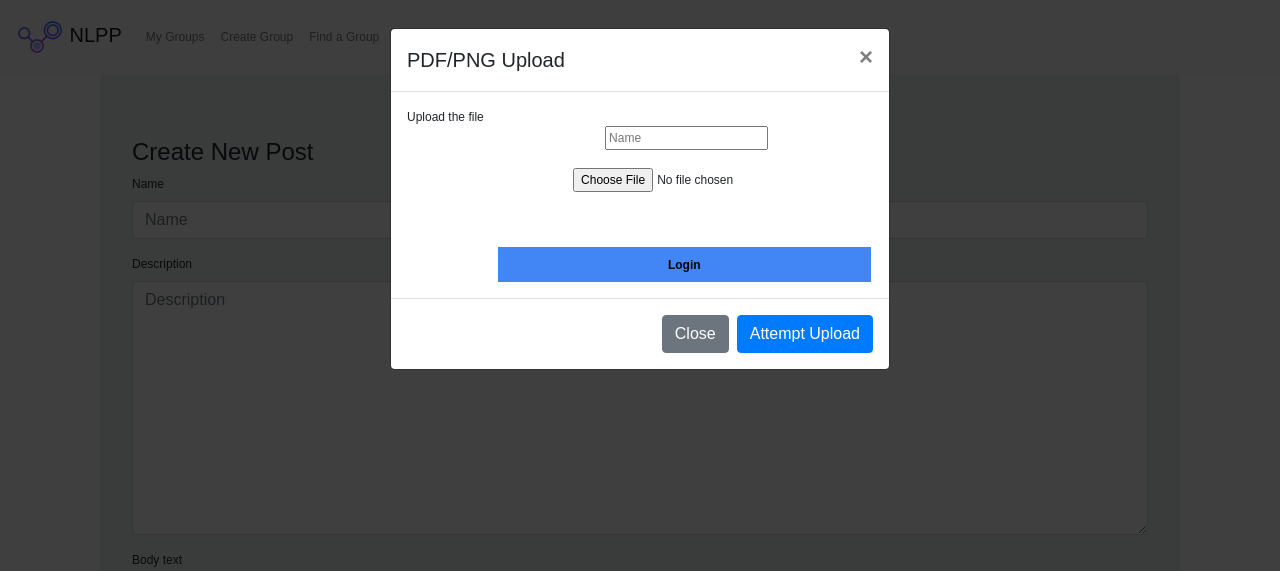
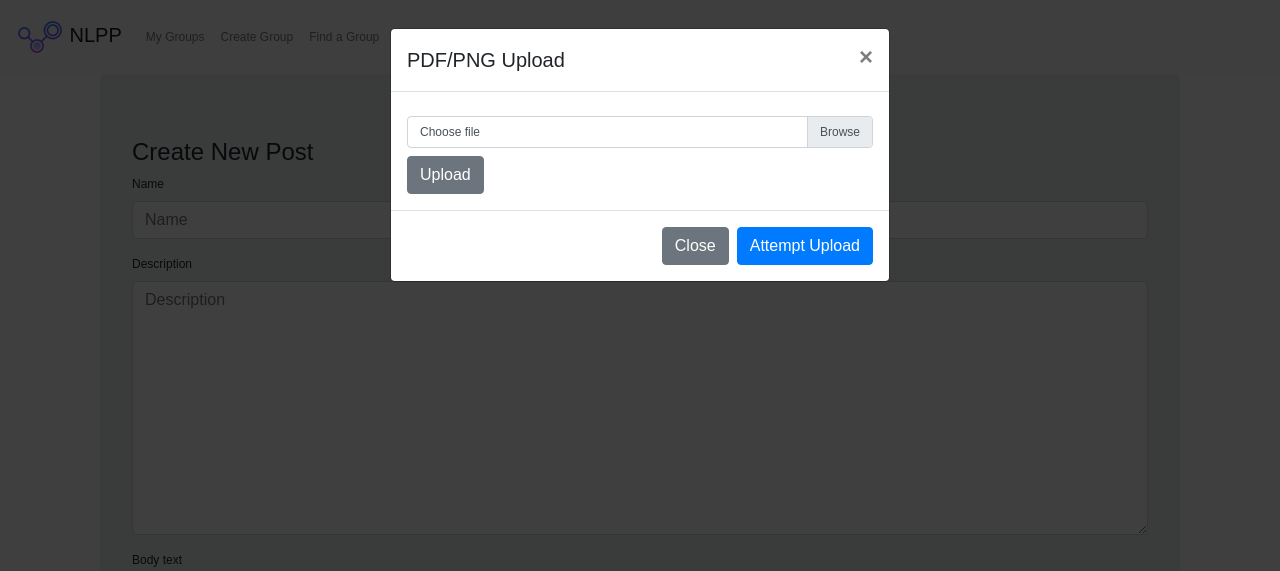
Before and after one commit to ALearningCurve/NLPP, a Django app: a page that uses NLPP/posts/templates/posts/post_form.html in a window 1280 px wide, after a click on "Upload a PDF or PNG". Shown: the top 571 px of the page. Run offline with Django 3.2, Linux system fonts and the light colour scheme; a user stored in the database is signed in; data comes from the database, SQL or seed files in the repository; some libraries are stand-ins or nearby versions.

Commit message:
Text Extraction revamp

```diff
--- a/NLPP/posts/templates/posts/post_form.html
+++ b/NLPP/posts/templates/posts/post_form.html
@@ -35,47 +35,16 @@
         </button>
       </div>
       <div class="modal-body">
-        Upload the file
-				<!--
-				<form>
-				  <div class="custom-file">
-				    <input type="file" class="custom-file-input" id="customFile">
-				    <label class="custom-file-label" for="customFile">Choose file</label>
-				  </div>
-				</form>
-			-->
+			<form name = "form" enctype = "multipart/form-data" target="_blank" action = "{% url 'groups:posts:upload' slug=view.kwargs.slug %}" method = "POST">{% csrf_token %}
+				 <div class="custom-file my-2">
+					 <input type="file" class="custom-file-input" id="customFile" name="file" required>
+					 <label class="custom-file-label" for="customFile">Choose file</label>
+				 </div>
+         <button type="submit" class='btn btn-secondary' value="Login" > Upload</button>
+			</form>
 
-			<form name = "form" enctype = "multipart/form-data" action = "{% url 'groups:posts:upload' slug=view.kwargs.slug %}" method = "POST" >{% csrf_token %}
 
-	         <div style = "max-width:470px;">
-	            <center>
-	               <input type = "text" style = "margin-left:20%;" placeholder = "Name" name = "name" />
-	            </center>
-	         </div>
 
-	         <br>
-
-	         <div style = "max-width:470px;">
-	            <center>
-	               <input type = "file" style = "margin-left:20%;"
-	                  placeholder = "file" name = "file" />
-	            </center>
-	         </div>
-
-	         <br>
-
-	         <div style = "max-width:470px;">
-	            <center>
-
-	               <button style = "border:0px;background-color:#4285F4; margin-top:8%;
-	                  height:35px; width:80%; margin-left:19%;" type = "submit" value = "Login" >
-	                  <strong>Login</strong>
-	               </button>
-
-	            </center>
-	         </div>
-				 </form>
-			<!-- -->
       </div>
       <div class="modal-footer">
         <button type="button" class="btn btn-secondary" data-dismiss="modal">Close</button>
--- a/NLPP/posts/textExtractor.py
+++ b/NLPP/posts/textExtractor.py
@@ -62,10 +62,11 @@ def imageToText(filename, lang="eng"):
 def convertToText(filename, lang):
     extension = filename.name[filename.name.rindex(".")+1:]
     text = "<center>[WARNING] Text extraction is not 100% accurate, please review what was generated</center><br>"
+    supported_images = ["bmp", "pnm", "png", "jfif", "jpeg", "jpg"]
     try:
         if (extension == "pdf"):
             text += PDFConverter(filename, lang)
-        elif (extension == "png"):
+        elif (extension in supported_images):
             text += imageToText(filename, lang)
         else:
             text = "[ERROR]: Unsupported File Type \"" + extension + "\""
```
